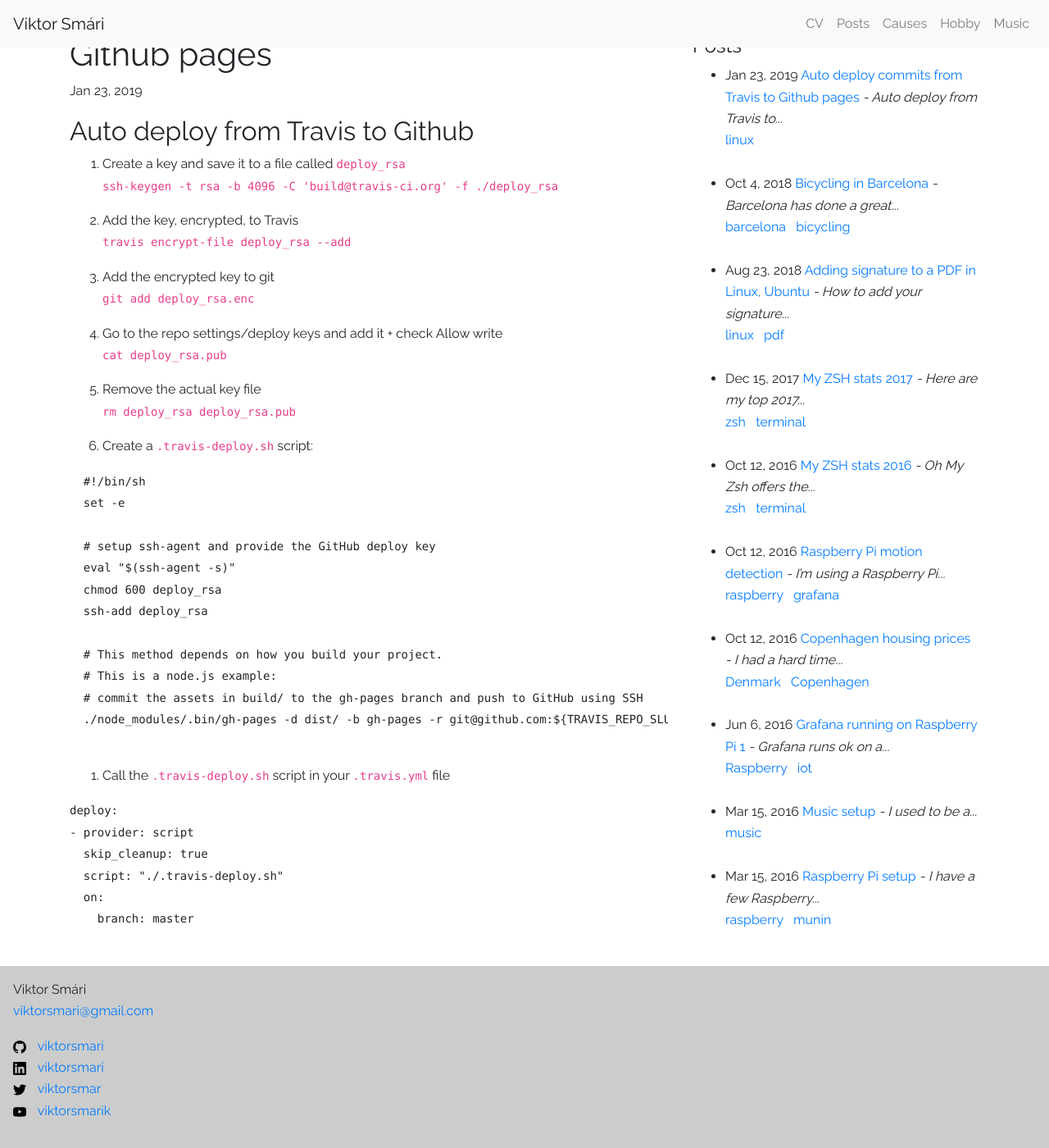
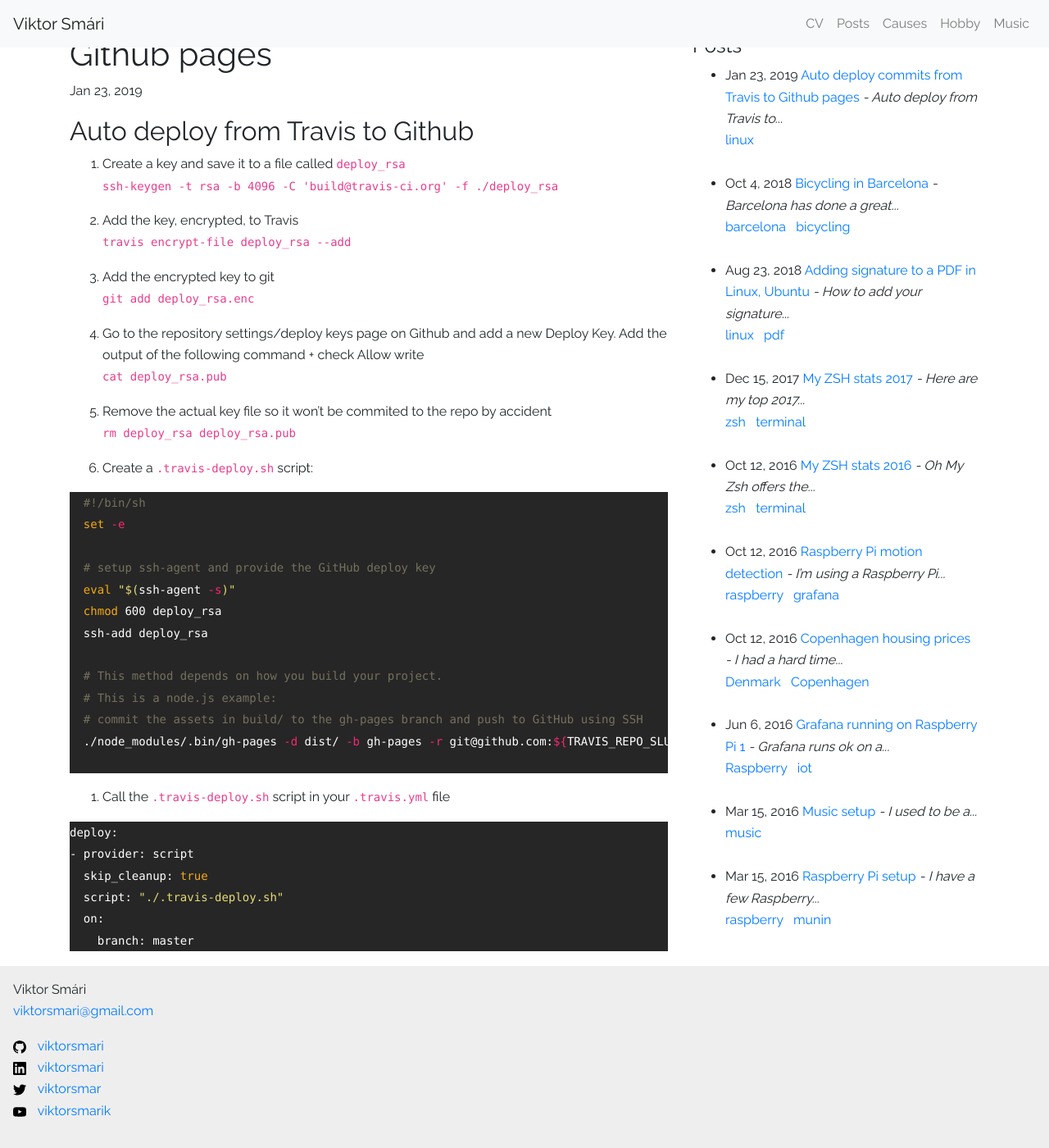
Before and after one commit to viktorsmari/viktorsmari.github.io, a Jekyll site: the page built from _posts/2019-01-23-travis-github-auto-deploy.md, in a window 1280 px wide and 1400 px high, scrolled down 64 px. Shown: the whole window at 82% size. Built offline with Jekyll 4.4.1, drawn with Linux system fonts in a browser that asks for light colours.

Commit message:
Try using github-pages gem
Add syntax

```diff
--- a/_includes/head.html
+++ b/_includes/head.html
@@ -6,7 +6,8 @@
   {%- seo -%}
 
   <link rel="stylesheet" href="https://stackpath.bootstrapcdn.com/bootstrap/4.1.3/css/bootstrap.min.css" integrity="sha384-MCw98/SFnGE8fJT3GXwEOngsV7Zt27NXFoaoApmYm81iuXoPkFOJwJ8ERdknLPMO" crossorigin="anonymous">
-  <link rel="stylesheet" href="{{ "/assets/main.css" | relative_url }}">
+  <link rel="stylesheet" href="{{ "/assets/viktor.css" | relative_url }}">
+  <link rel="stylesheet" href="{{ "/assets/syntax.css" | relative_url }}">
 
   {%- feed_meta -%}
   {%- if jekyll.environment == 'production' and site.google_analytics -%}
--- a/_posts/2019-01-23-travis-github-auto-deploy.md
+++ b/_posts/2019-01-23-travis-github-auto-deploy.md
@@ -17,10 +17,10 @@
 3. Add the encrypted key to git
   `git add deploy_rsa.enc`
 
-4. Go to the repo settings/deploy keys and add it + check Allow write
+4. Go to the repository settings/deploy keys page on Github and add a new Deploy Key. Add the output of the following command + check Allow write
   `cat deploy_rsa.pub`
 
-5. Remove the actual key file
+5. Remove the actual key file so it won't be commited to the repo by accident
   `rm deploy_rsa deploy_rsa.pub`
 
 6. Create a `.travis-deploy.sh` script:
--- /dev/null
+++ b/assets/syntax.css
@@ -0,0 +1,187 @@
+.highlight table td { padding: 5px; }
+.highlight table pre { margin: 0; }
+.highlight .gh {
+  color: #999999;
+}
+.highlight .sr {
+  color: #f6aa11;
+}
+.highlight .go {
+  color: #888888;
+}
+.highlight .gp {
+  color: #555555;
+}
+.highlight .gs {
+}
+.highlight .gu {
+  color: #aaaaaa;
+}
+.highlight .nb {
+  color: #f6aa11;
+}
+.highlight .cm {
+  color: #75715e;
+}
+.highlight .cp {
+  color: #75715e;
+}
+.highlight .c1 {
+  color: #75715e;
+}
+.highlight .cs {
+  color: #75715e;
+}
+.highlight .c, .highlight .cd {
+  color: #75715e;
+}
+.highlight .err {
+  color: #960050;
+}
+.highlight .gr {
+  color: #960050;
+}
+.highlight .gt {
+  color: #960050;
+}
+.highlight .gd {
+  color: #49483e;
+}
+.highlight .gi {
+  color: #49483e;
+}
+.highlight .ge {
+  color: #49483e;
+}
+.highlight .kc {
+  color: #66d9ef;
+}
+.highlight .kd {
+  color: #66d9ef;
+}
+.highlight .kr {
+  color: #66d9ef;
+}
+.highlight .no {
+  color: #66d9ef;
+}
+.highlight .kt {
+  color: #66d9ef;
+}
+.highlight .mf {
+  color: #ae81ff;
+}
+.highlight .mh {
+  color: #ae81ff;
+}
+.highlight .il {
+  color: #ae81ff;
+}
+.highlight .mi {
+  color: #ae81ff;
+}
+.highlight .mo {
+  color: #ae81ff;
+}
+.highlight .m, .highlight .mb, .highlight .mx {
+  color: #ae81ff;
+}
+.highlight .sc {
+  color: #ae81ff;
+}
+.highlight .se {
+  color: #ae81ff;
+}
+.highlight .ss {
+  color: #ae81ff;
+}
+.highlight .sd {
+  color: #e6db74;
+}
+.highlight .s2 {
+  color: #e6db74;
+}
+.highlight .sb {
+  color: #e6db74;
+}
+.highlight .sh {
+  color: #e6db74;
+}
+.highlight .si {
+  color: #e6db74;
+}
+.highlight .sx {
+  color: #e6db74;
+}
+.highlight .s1 {
+  color: #e6db74;
+}
+.highlight .s {
+  color: #e6db74;
+}
+.highlight .na {
+  color: #a6e22e;
+}
+.highlight .nc {
+  color: #a6e22e;
+}
+.highlight .nd {
+  color: #a6e22e;
+}
+.highlight .ne {
+  color: #a6e22e;
+}
+.highlight .nf {
+  color: #a6e22e;
+}
+.highlight .vc {
+  color: #ffffff;
+}
+.highlight .nn {
+  color: #ffffff;
+}
+.highlight .nl {
+  color: #ffffff;
+}
+.highlight .ni {
+  color: #ffffff;
+}
+.highlight .bp {
+  color: #ffffff;
+}
+.highlight .vg {
+  color: #ffffff;
+}
+.highlight .vi {
+  color: #ffffff;
+}
+.highlight .nv {
+  color: #ffffff;
+}
+.highlight .w {
+  color: #ffffff;
+}
+.highlight {
+  color: #ffffff;
+}
+.highlight .n, .highlight .py, .highlight .nx {
+  color: #ffffff;
+}
+.highlight .ow {
+  color: #f92672;
+}
+.highlight .nt {
+  color: #f92672;
+}
+.highlight .k, .highlight .kv {
+  color: #f92672;
+}
+.highlight .kn {
+  color: #f92672;
+}
+.highlight .kp {
+  color: #f92672;
+}
+.highlight .o {
+  color: #f92672;
+}
--- a/assets/main.scss
+++ b/assets/viktor.scss
@@ -1,12 +1,8 @@
 ---
 ---
 
-//@import url('https://fonts.googleapis.com/css?family=Roboto');
-//@import url('https://fonts.googleapis.com/css?family=Open+Sans');
 //@import url('https://fonts.googleapis.com/css?family=Lato');
 @import url('https://fonts.googleapis.com/css?family=Raleway');
-
-
 
 html, body {
   font-size: 1em;
@@ -15,7 +11,7 @@
   font-weight: 300;
 }
 footer{
-  background-color: #ccc;
+  background-color: #eee;
 }
 
 .svg-icon{
@@ -25,3 +21,7 @@
 strong{
   font-weight:900;
 }
+
+pre{
+  background: #262626;
+}
```
Also changed, not shown: Gemfile (+7 -6 lines), books.md (+1 -1 lines), Gemfile.lock.
